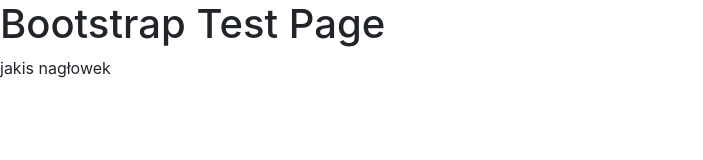
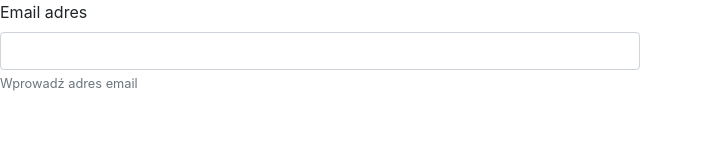
Before and after one commit to adaczer/git-Bootstrap, a plain HTML site: page index.html in a window 1280 px wide. Shown: the whole page, without its empty margins (0-703 px from the left). Drawn offline with nearby package versions, Linux system fonts and the light colour scheme.

Commit message:
added label form

```diff
--- a/index.html
+++ b/index.html
@@ -7,8 +7,13 @@
     <link rel="stylesheet" href="https://stackpath.bootstrapcdn.com/bootstrap/4.5.2/css/bootstrap.min.css" integrity="sha384-JcKb8q3iqJ61gNV9KGb8thSsNjpSL0n8PARn9HuZOnIxN0hoP+VmmDGMN5t9UJ0Z" crossorigin="anonymous">
 </head>
 <body>
-    <h1>Bootstrap Test Page</h1>
-    <p> jakis nagłowek</p>
+    <form style="width: 50%;">
+        <div class="form-group">
+            <label for="InputEmail">Email adres</label>
+            <input type="email" class="form-control" id="inEmail"/>
+            <small id="emHelp" class="form-text text-muted">Wprowadź adres email</small>
+        </div>
+    </form>
 
 </body>
 </html>
```
